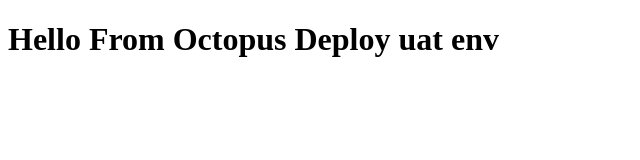
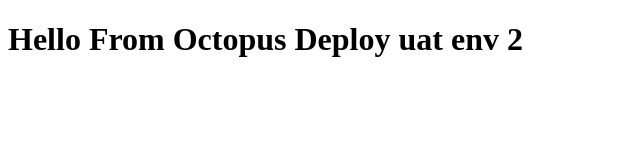
Before and after one commit to DhruvPandey1/octopus-demo-app, a plain HTML site: page index.html in a window 1280 px wide. Shown: the full height of the page, 0-640 px from the left. Drawn offline with Linux system fonts and the light colour scheme.

Commit message:
Error resolved

```diff
--- a/index.html
+++ b/index.html
@@ -7,7 +7,7 @@
 </head>
 <body>
     <h1>
-        Hello From Octopus Deploy uat env
+        Hello From Octopus Deploy uat env 2
     </h1>
 </body>
 </html>
```
Also changed, not shown: 1 other file.
